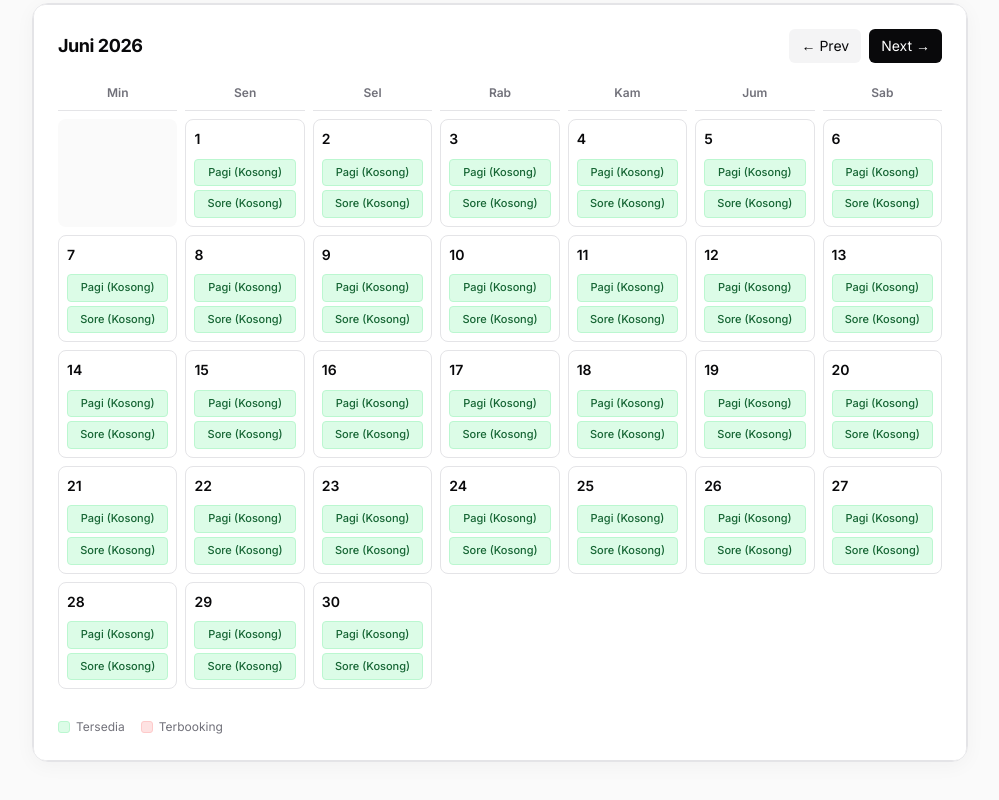
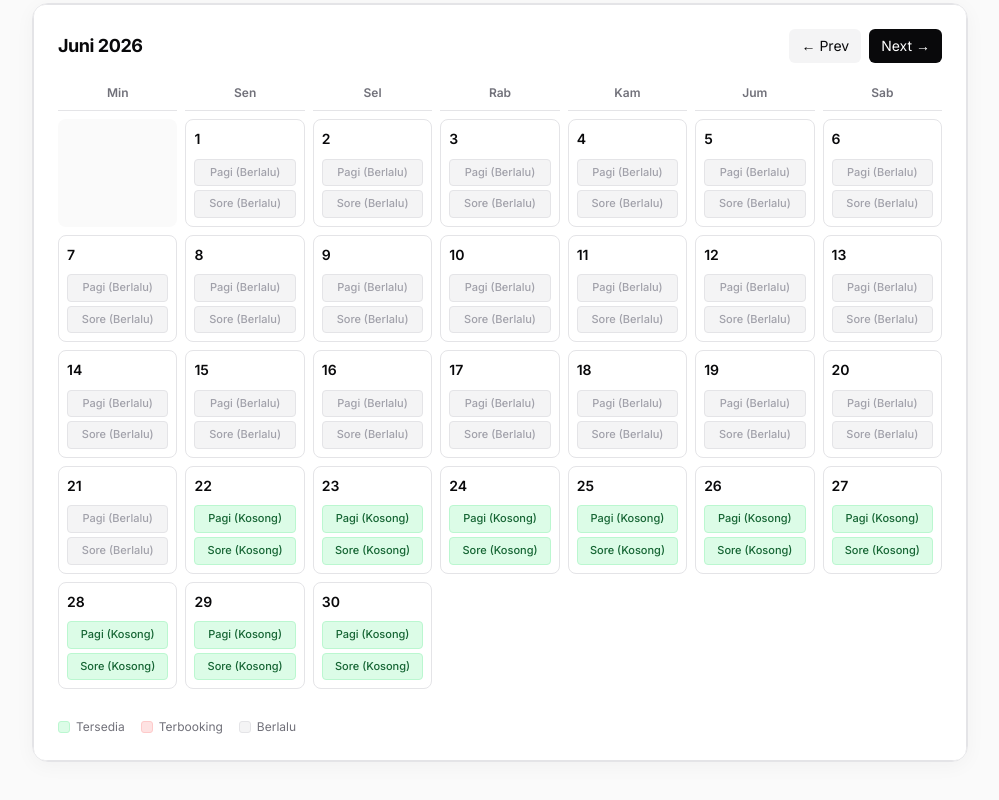
Before and after one commit to kevinsedayu/sewa-lap, a Next.js app: page / in a window 1280 px wide. Shown: the part 1052-1852 px from the top of the page, without its empty margins (140-1139 px from the left). Built offline with nearby package versions, Linux system fonts and the light colour scheme; no server answers; the database is empty.

Commit message:
feat: disable booking for past dates and grey out

```diff
--- a/src/components/shared/BookingCalendar.tsx
+++ b/src/components/shared/BookingCalendar.tsx
@@ -58,6 +58,10 @@ export default function BookingCalendar({ bookings, isAdmin = false }: { booking
 
   const monthNames = ['Januari', 'Februari', 'Maret', 'April', 'Mei', 'Juni', 'Juli', 'Agustus', 'September', 'Oktober', 'November', 'Desember']
   const dayNames = ['Min', 'Sen', 'Sel', 'Rab', 'Kam', 'Jum', 'Sab']
+
+  // Real-time check for today (resetting time to 00:00:00)
+  const today = new Date()
+  today.setHours(0, 0, 0, 0)
 
   // Cek apakah sesi dibooking
   const getBooking = (day: number, sesi: string) => {
@@ -158,9 +162,27 @@ export default function BookingCalendar({ bookings, isAdmin = false }: { booking
           {/* Tanggal */}
           {Array.from({ length: daysInMonth }).map((_, i) => {
             const day = i + 1
+            const cellDate = new Date(year, month, day)
+            const isPast = cellDate < today
 
             const renderSesi = (sesiInfo: CalendarBooking | undefined, sesiTypeObj: any) => {
               if (!sesiInfo) {
+                if (isPast) {
+                  return (
+                    <div
+                      key={sesiTypeObj.id}
+                      style={{
+                        fontSize: '11px', padding: '4px 6px', borderRadius: '4px', textAlign: 'center', fontWeight: 500,
+                        background: '#f4f4f5', color: '#a1a1aa', border: '1px solid #e4e4e7',
+                        cursor: 'not-allowed'
+                      }}
+                      title="Sesi sudah berlalu"
+                    >
+                      {sesiTypeObj.nama.replace('Sesi ', '')} (Berlalu)
+                    </div>
+                  )
+                }
+
                 return (
                   <div
                     key={sesiTypeObj.id}
@@ -217,12 +239,15 @@ export default function BookingCalendar({ bookings, isAdmin = false }: { booking
         </div>
 
         {/* Legenda */}
-        <div style={{ display: 'flex', gap: '16px', marginTop: '20px', fontSize: '12px', color: '#71717a' }}>
+        <div style={{ display: 'flex', flexWrap: 'wrap', gap: '16px', marginTop: '20px', fontSize: '12px', color: '#71717a' }}>
           <div style={{ display: 'flex', alignItems: 'center', gap: '6px' }}>
             <div style={{ width: '12px', height: '12px', background: '#dcfce7', border: '1px solid #bbf7d0', borderRadius: '3px' }} /> Tersedia
           </div>
           <div style={{ display: 'flex', alignItems: 'center', gap: '6px' }}>
             <div style={{ width: '12px', height: '12px', background: '#fee2e2', border: '1px solid #fecaca', borderRadius: '3px' }} /> Terbooking
+          </div>
+          <div style={{ display: 'flex', alignItems: 'center', gap: '6px' }}>
+            <div style={{ width: '12px', height: '12px', background: '#f4f4f5', border: '1px solid #e4e4e7', borderRadius: '3px' }} /> Berlalu
           </div>
           {isAdmin && (
             <div style={{ display: 'flex', alignItems: 'center', gap: '6px' }}>
```
